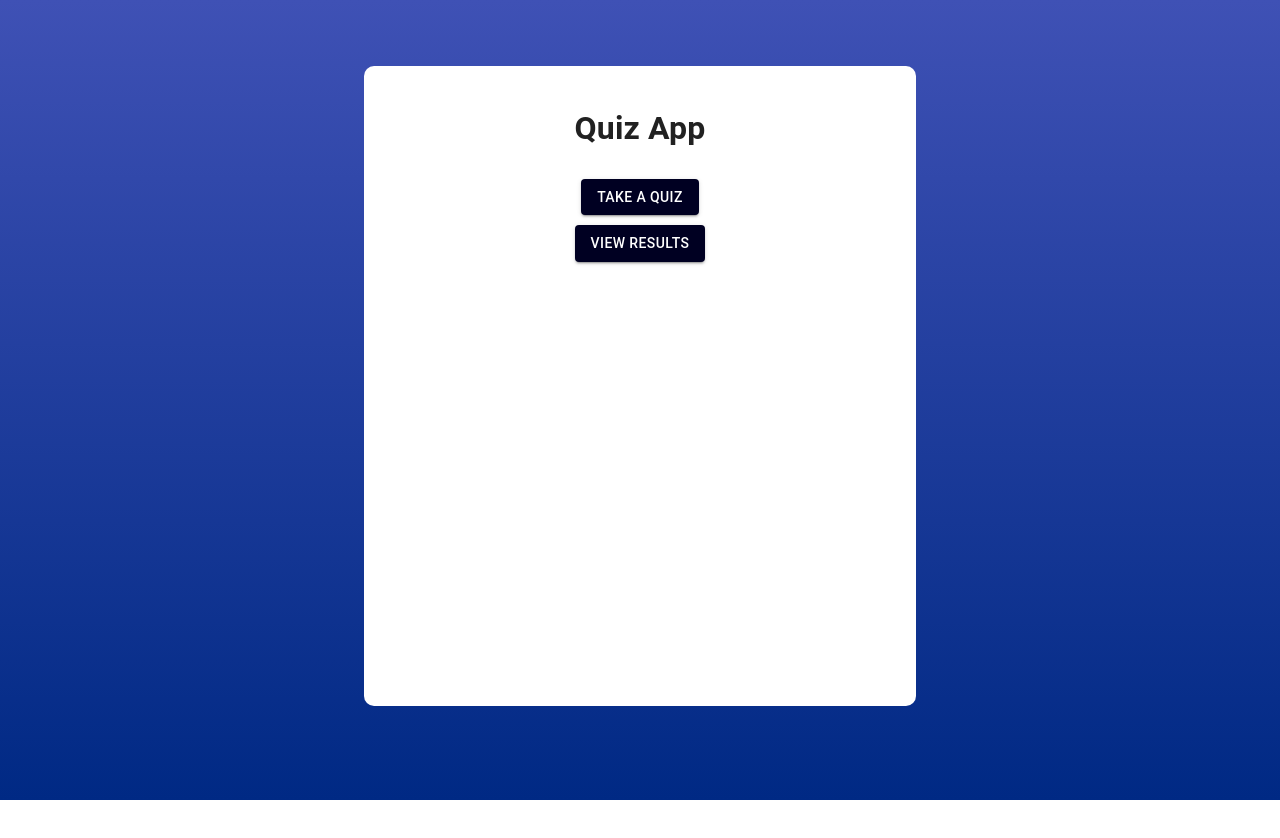
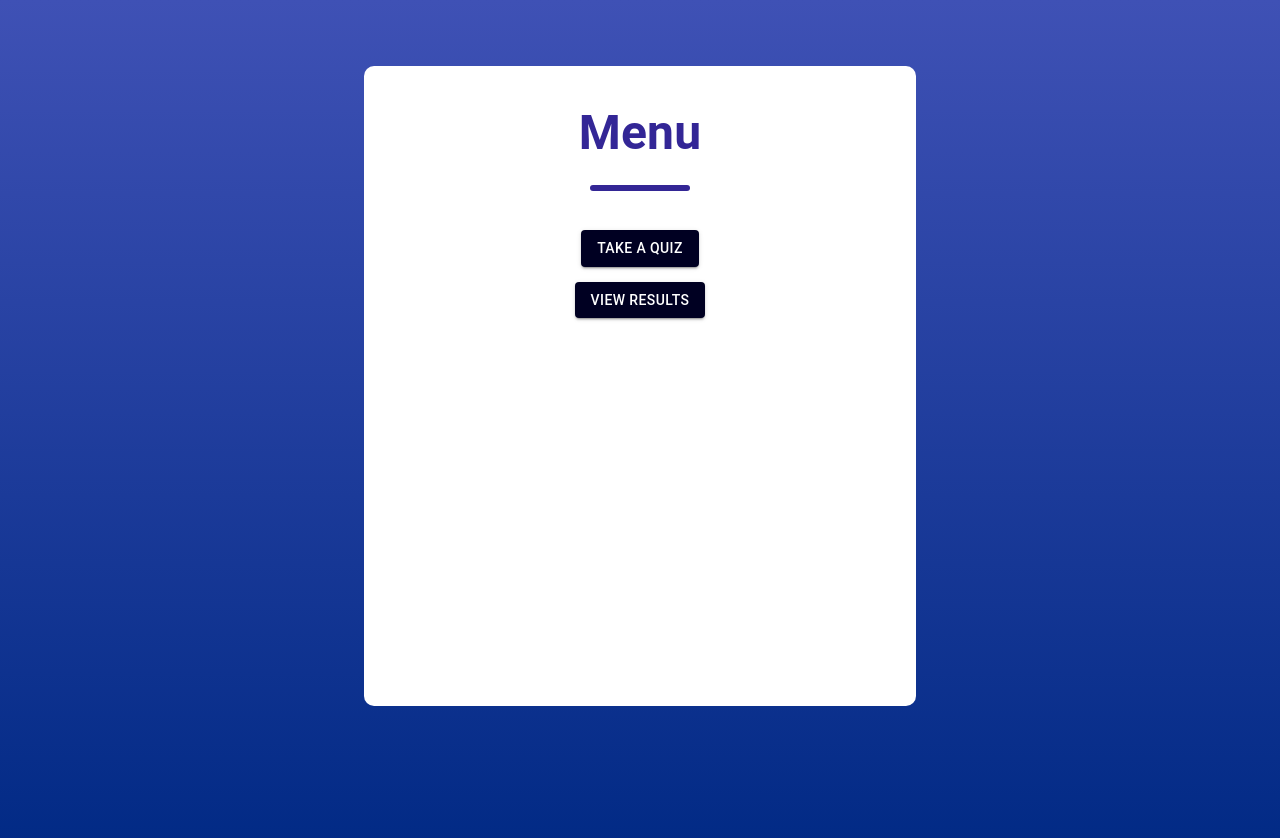
Before and after one commit to Pmacdon15/quizzes, a Next.js app in the folder client/: page /menu/1 in a window 1280 px wide. Shown: the top 838 px of the page. Before the commit the page ends 800 px from the top, so only its background shows below. Built offline with nearby package versions, Linux system fonts and the light colour scheme.

Commit message:
Refactor layout and menu components

```diff
--- a/client/src/app/layout.js
+++ b/client/src/app/layout.js
@@ -1,19 +1,48 @@
-import { Inter } from 'next/font/google'
+import { Inter } from "next/font/google";
 
-
-const inter = Inter({ subsets: ['latin'] })
+const inter = Inter({ subsets: ["latin"] });
 
 export const metadata = {
-  title: 'Quizzes',
-  description: 'Store and allow users to take quizzes',
-}
+  title: "Quizzes",
+  description: "Store and allow users to take quizzes",
+};
 
+import { ThemeProvider } from "@mui/material/styles";
+import CssBaseline from "@mui/material/CssBaseline";
+import Box from "@mui/material/Box";
+import theme from "../theme";
+import Container from "@mui/material/Container";
 export default function RootLayout({ children }) {
+
   return (
     <html lang="en">
-      <body style={{ height: '100vh' ,background: 'linear-gradient(to top, #002984, #3f51b5)', overflow:'hidden' }}>
-        {children}
+      <body
+        style={{
+          height: "100vh",
+          background: "linear-gradient(to top, #002984, #3f51b5)",
+          overflow: "hidden",
+        }}
+      >
+        <ThemeProvider theme={theme}>
+          <CssBaseline />
+          <Container maxWidth="sm">
+            <Box
+              sx={{
+                bgcolor: "#ffffff",
+                height: "80vh",
+                // padding: "3%",
+                marginTop: "12%",
+                borderRadius: "10px",
+                display: "flex",
+                flexDirection: "column",
+                alignItems: "center",
+              }}
+            >
+              {children}
+            </Box>
+          </Container>
+        </ThemeProvider>
       </body>
     </html>
-  )
+  );
 }
--- a/client/src/app/menu/[user_email]/page.jsx
+++ b/client/src/app/menu/[user_email]/page.jsx
@@ -1,61 +1,29 @@
 import Link from "next/link";
-import theme from "../../../theme";
 import { Button } from "@mui/material";
-import { ThemeProvider } from "@mui/material/styles";
-import CssBaseline from "@mui/material/CssBaseline";
-import Box from "@mui/material/Box";
-import Container from "@mui/material/Container";
+
+import "../../page.css";
 
 export default function Home({ params }) {
   const userEmail = decodeURIComponent(params.user_email);
   console.log(userEmail);
   return (
-    <main>
-      <div
-        style={{
-          display: "flex",
-          justifyContent: "center",
-          alignItems: "center",
-        }}
-      >
-        <ThemeProvider theme={theme}>
-          <CssBaseline />
-          <Container maxWidth="sm">
-            <Box
-              sx={{
-                bgcolor: "#ffffff",
-                height: "80vh",
-                padding: "3%",
-                marginTop: "12%",
-                borderRadius: "10px",
-                display: "flex",
-                flexDirection: "column",
-                alignItems: "center",
-              }}
-            >
-              <h1>Quiz App</h1>
+    <div className="container">
+      <div className="header">
+        <div className="text">Menu</div>
+        <div className="underline"></div>
+      </div>
+      <div className="submit-container">
       <Link href={`/quiz/${userEmail}`}>
-                <Button
-                  variant="contained"
-                  color="primary"
-                  style={{ margin: "5px" }}
-                >
+        <Button variant="contained" color="primary" style={{ margin: "5px" }}>
           Take A Quiz
         </Button>
       </Link>
       <Link href={`/results/${userEmail}`}>
-                <Button
-                  variant="contained"
-                  color="primary"
-                  style={{ margin: "5px" }}
-                >
+        <Button variant="contained" color="primary" style={{ margin: "5px" }}>
           View Results
         </Button>
       </Link>
-            </Box>
-          </Container>
-        </ThemeProvider>
       </div>
-    </main>
+    </div>
   );
 }
--- a/client/src/app/page.css
+++ b/client/src/app/page.css
@@ -2,9 +2,9 @@
     display: flex;
     flex-direction: column;
     align-items: center;
-    gap: 9px;
-    width: 100%;
-    margin-top: 4%;
+    /* gap: 9px; */
+    /* width: 100%; */
+    margin-top: 8%;
     margin-bottom: 4%;
 }
 
@@ -16,15 +16,20 @@
 }
 
 .underline {
-    width: 61px;
+    width: 100px;
     height: 6px;
     background: rgba(19, 4, 133, 0.862);
     border-radius: 9px;
+    /* margin top 4%; and margin bottom 4%; */
+    margin: 4% ;
 }
 
-/* .display-container {
-    margin-top: 10%;
-} */
+.container {
+    /* margin-top: 10%; */
+    display: flex;
+    flex-direction: column;
+    width: 70%;
+}
 
 
 .forgot-password {
@@ -32,11 +37,14 @@
     margin-top: 5%;
     /* color: rgba(19, 4, 133, 0.862); */
     font-size: 18px;
+    /* display: flex;
+    flex-direction: row; */
 }
 
 .register {
     /* color: rgba(19, 4, 133, 0.862); */
     font-size: 18px;
+
 }
 
 .forgot-password span {
@@ -50,13 +58,13 @@
 }
 
 .custom-form {
-    margin: 1%;
+    /* margin: 1%; */
     display: flex;
     align-items: center;
     flex-direction: column;
     justify-content: center;
     gap: 20px;
-    width: 70%;
+    /* width: 70%; */
 }
 
 .textField-box {
@@ -73,7 +81,7 @@
     margin-top: 1%;
     justify-content: center;
     align-items: center;
-    flex-direction: row
+    flex-direction: column;
 }
 
 .options-container {
@@ -82,13 +90,13 @@
     margin-top: 1%;
 }
 
-.checkbox-container {
+/* .checkbox-container {
     display: flex;
     flex-direction: row;
     align-items: center;
     justify-content: center;
     width: 80%;
-}
+} */
 
 /* .label-width {
     min-width: 120px;
```
Also changed, not shown: client/src/app/page.jsx (+2 -19 lines). Lines whose indentation alone changed are shown as unchanged.
